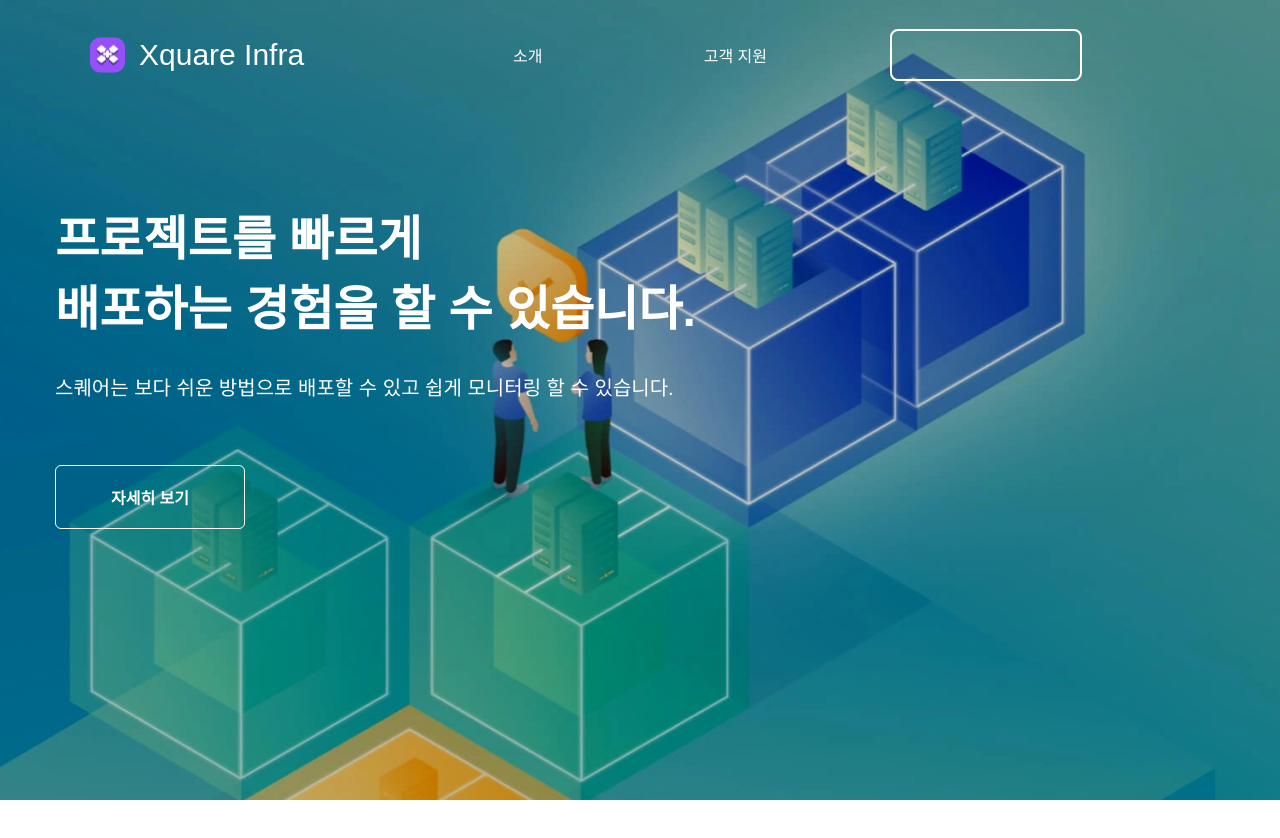
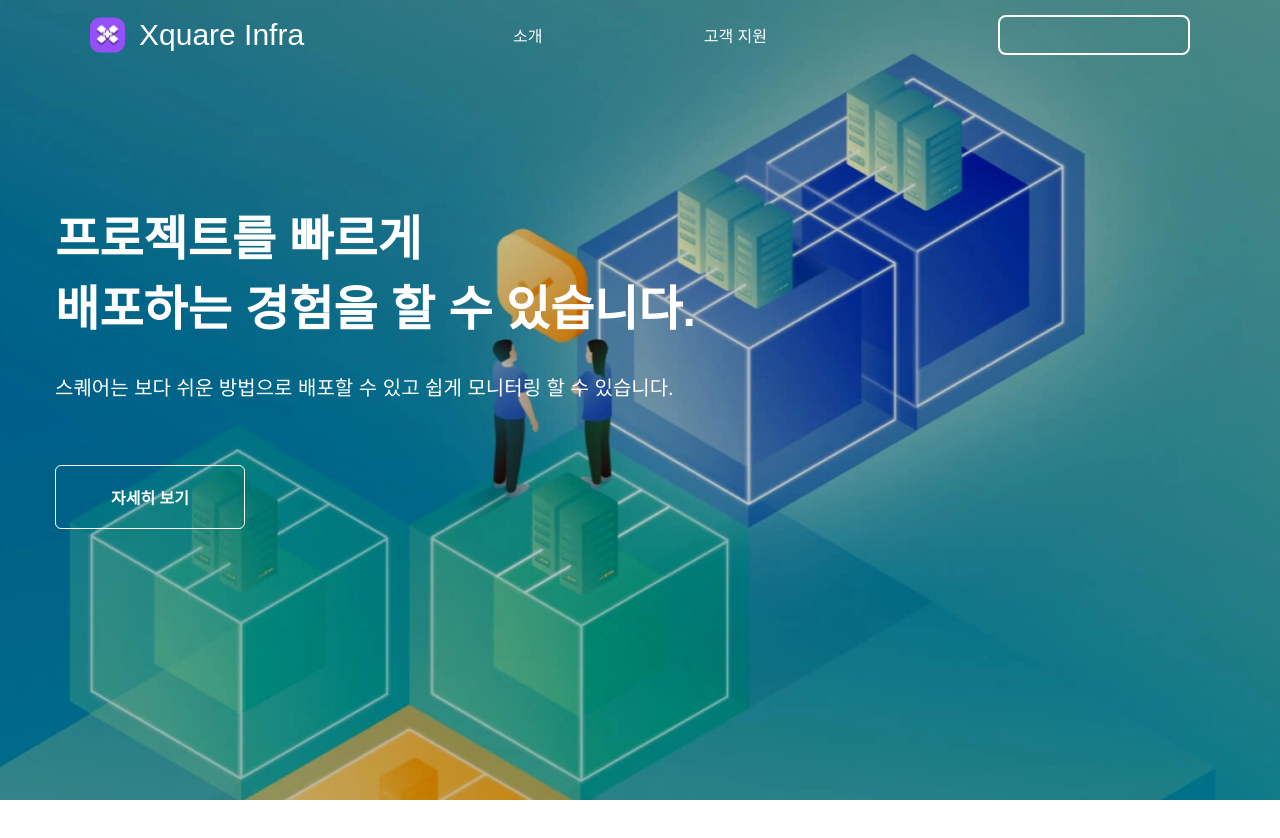
Before and after one commit to team-xquare/xquare-infra-frontend, a React app: page / in a window 1280 px wide. Shown: the top 838 px of the page. Built offline with nearby package versions, Linux system fonts and the light colour scheme; the HTML template or start-up script is replaced by a standard one; a web font is replaced by a local one.

Commit message:
design :: scroll에 따른 버튼 색

```diff
--- a/src/components/common/header/index.tsx
+++ b/src/components/common/header/index.tsx
@@ -32,7 +32,7 @@ export const Header = () => {
           <span>고객 지원</span>
         </Center>
         <Side>
-          <Button></Button>
+          <Button scroll={scroll}></Button>
         </Side>
       </Wrapper>
       <Outlet />
@@ -46,12 +46,12 @@ const Wrapper = styled.div<{ scroll: number }>`
   top: 0;
   left: 0;
   width: 100%;
-  height: 110px;
+  height: 70px;
   display: flex;
   justify-content: space-between;
   padding: 0 90px 0 90px;
   align-items: center;
-  color: ${({ scroll }) => (scroll === 0 ? 'white' : scroll >= 408 ? 'rgba(0,0,0,0)' : 'black')};
+  color: ${({ scroll }) => (scroll === 0 ? 'white' : 'black')};
   background-color: ${({ scroll }) => (scroll === 0 ? 'rgba(0,0,0,0)' : scroll >= 408 ? 'rgba(0,0,0,0)' : 'white')};
   z-index: 999;
 `;
@@ -66,16 +66,18 @@ const Side = styled.div`
   width: 300px;
   display: flex;
   align-items: center;
+  justify-content: start;
   font-size: 30px;
   > span {
     margin-left: 14px;
   }
 `;
 
-const Button = styled.div`
+const Button = styled.div<{ scroll: number }>`
+  transition: 0.25s linear;
   width: 192px;
-  height: 52px;
+  height: 40px;
   border-radius: 8px;
-  border: 2px white solid;
-  justify-self: end;
+  border: 2px ${({ scroll }) => (scroll === 0 ? 'white' : 'black')} solid;
+  margin-left: 108px;
 `;
```
